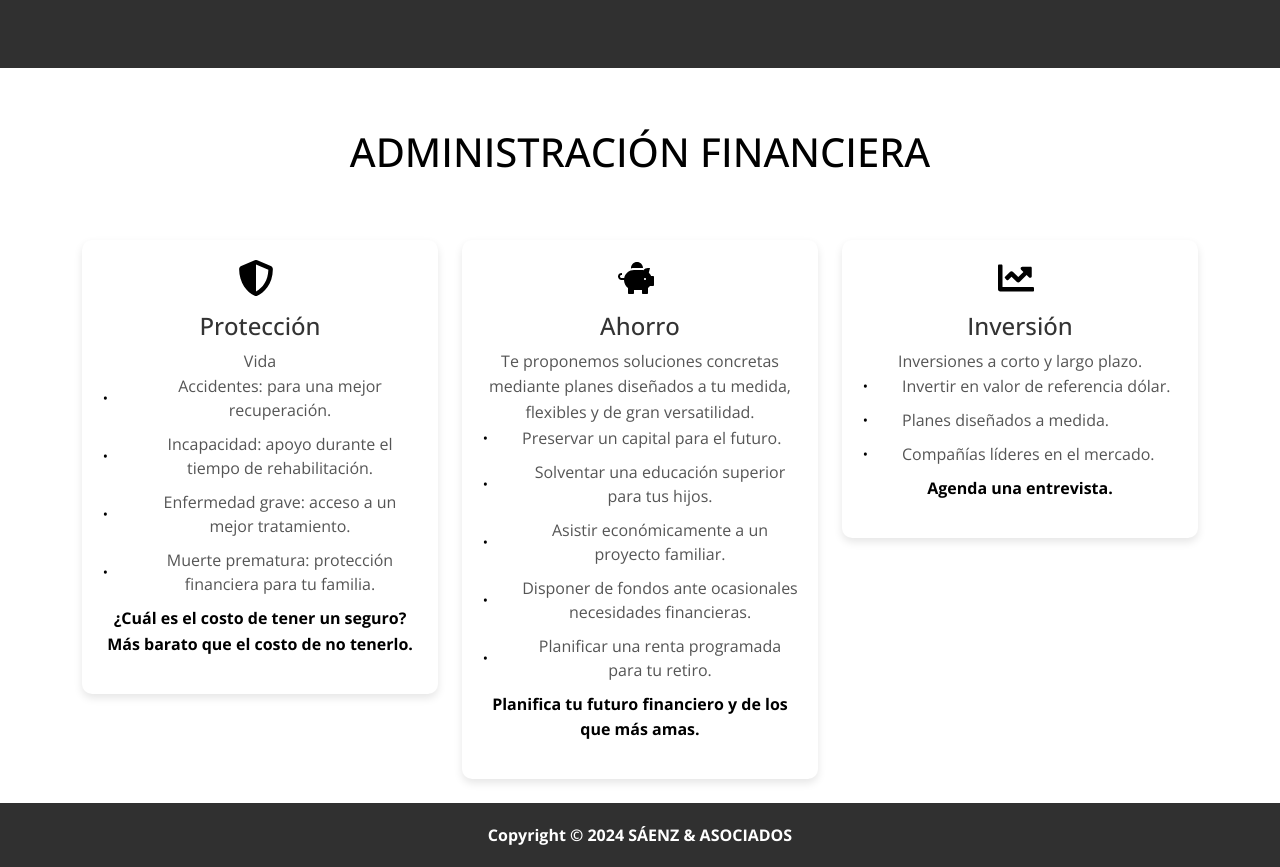
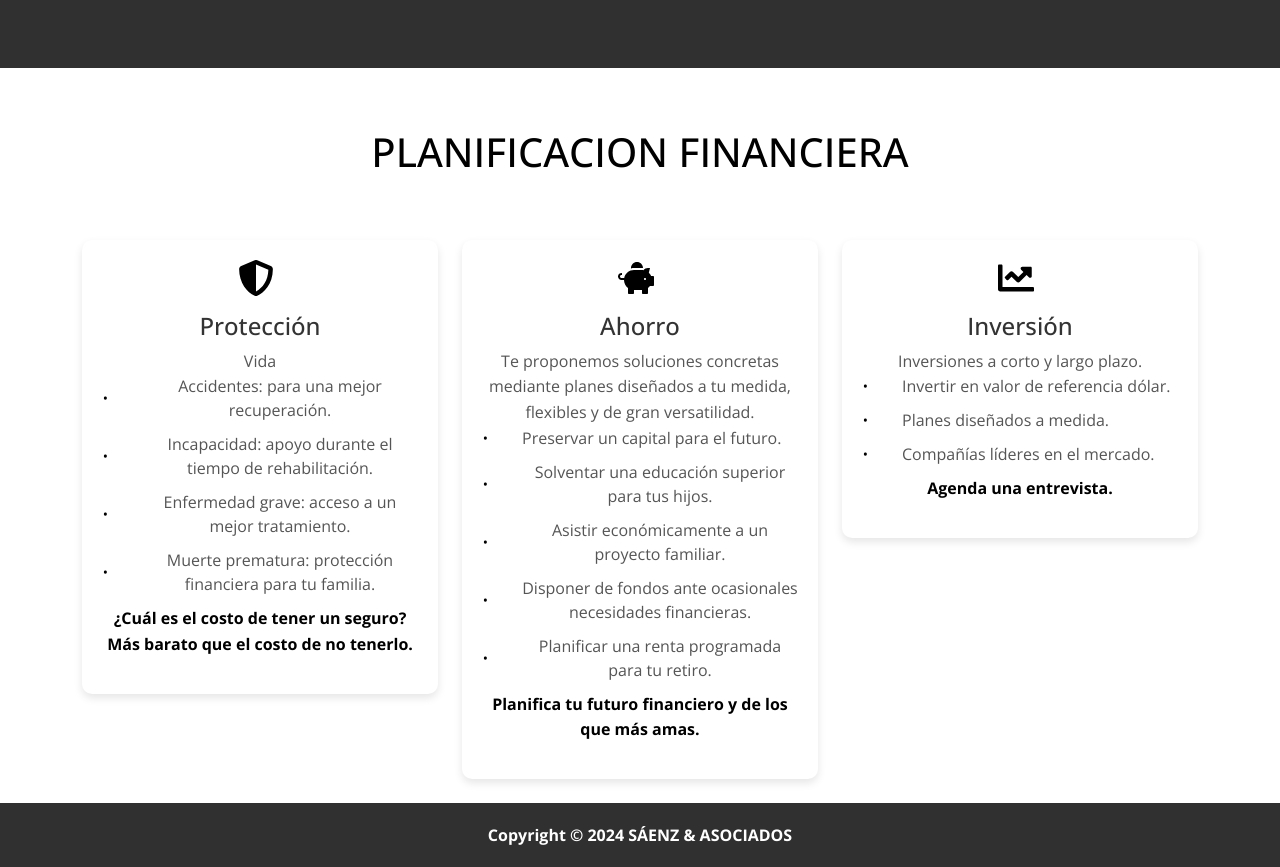
Before and after one commit to anagonzalezS/estudiojuridicopagina, a React (Create React App) app: page / in a window 1280 px wide. Shown: the part 3400-4267 px from the top of the page. Built offline with nearby package versions, Linux system fonts and the light colour scheme; a small style sheet from the web is missing; a web font is replaced by a local one.

Commit message:
planificacion

```diff
--- a/src/components/Planificacion.jsx
+++ b/src/components/Planificacion.jsx
@@ -21,7 +21,7 @@ function Planificacion() {
       <section id="planificacion" className="container mt-5">
         <div className="row justify-content-center">
           <div className="col-md-12">
-            <h2 className="text-center mb-4">Administración Financiera</h2>
+            <h2 className="text-center mb-4">Planificacion Financiera</h2>
           </div>
         </div>
         <div className="row justify-content-center">
```
